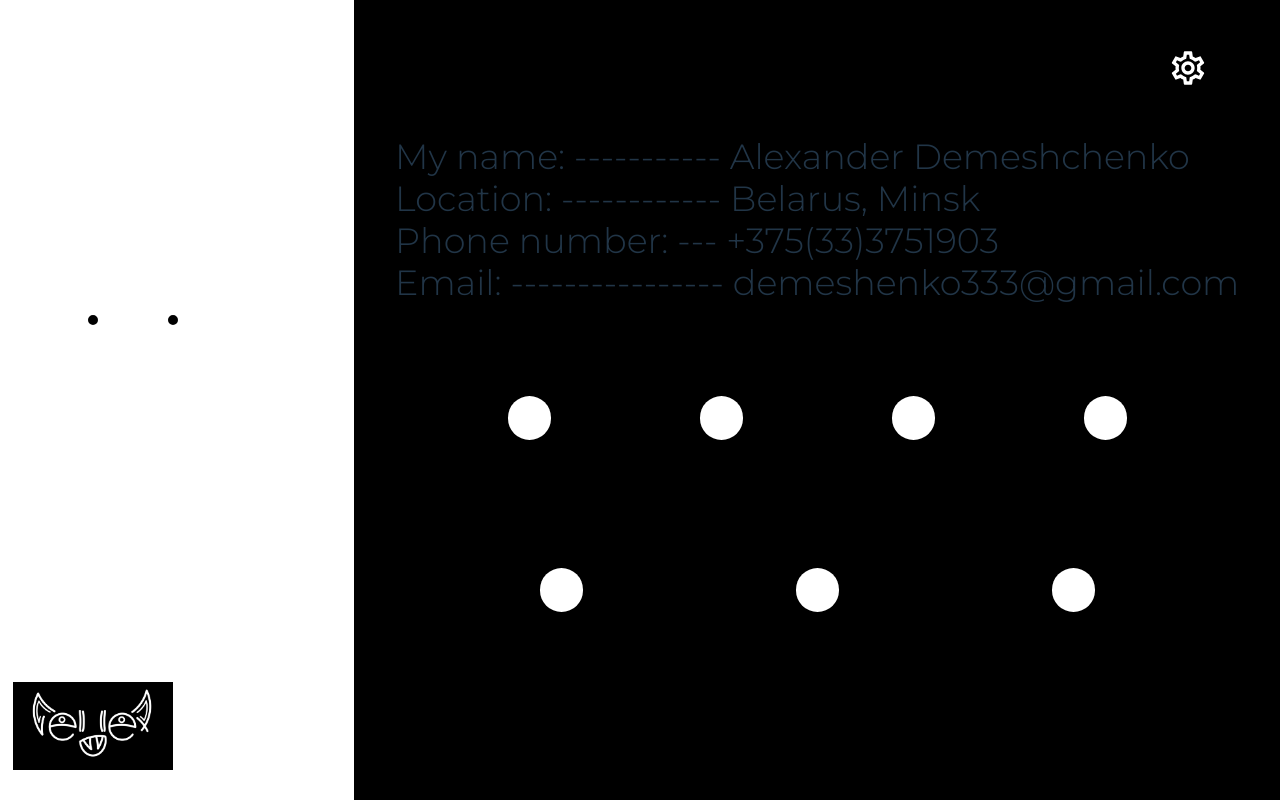
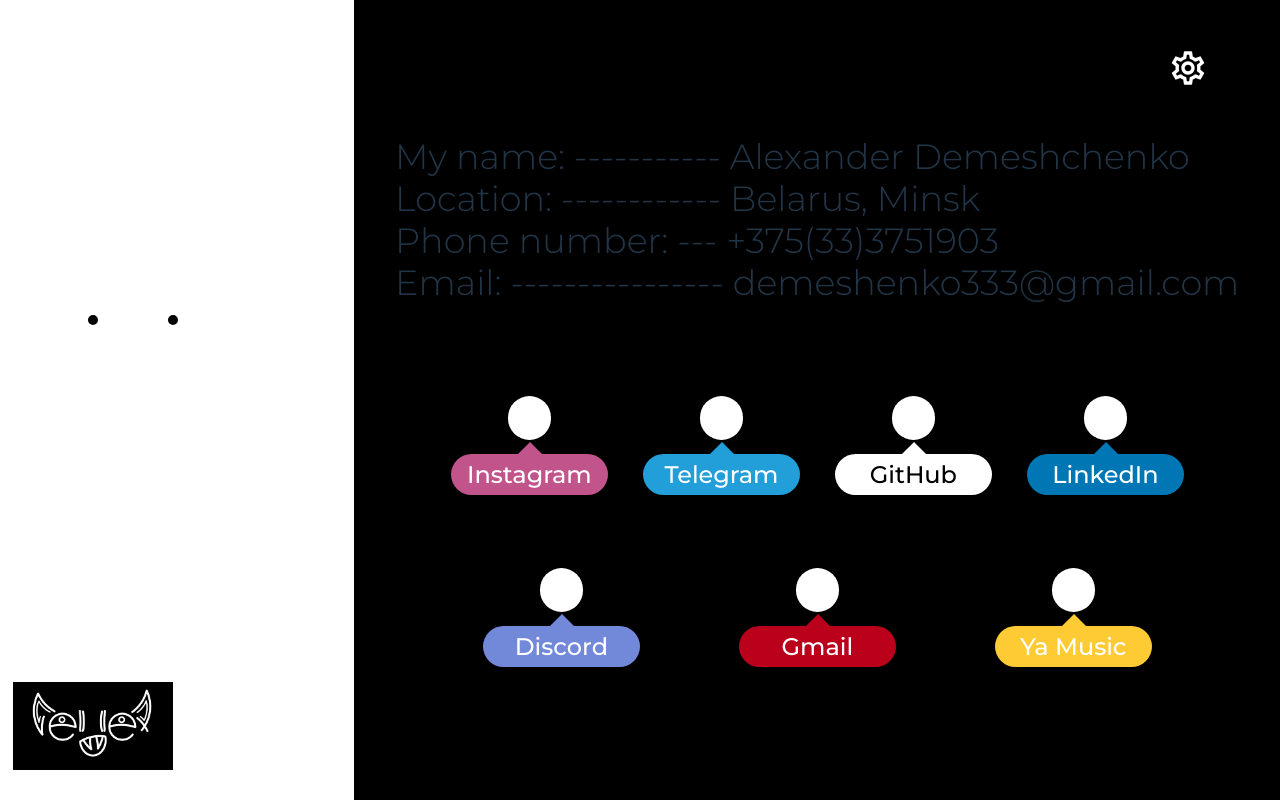
Before and after one commit to hell-llex/my-site, a React (Vite) app: page /contact in a window 1280 px wide. Built offline with nearby package versions, Linux system fonts and the light colour scheme; some icons are missing.

Commit message:
fix: fix socialLinkItem

```diff
--- a/src/components/SocialLinkItem/SocialLinkItem.tsx
+++ b/src/components/SocialLinkItem/SocialLinkItem.tsx
@@ -3,8 +3,33 @@
 import { Icon } from "@iconify/react";
 import "./SocialLinkItem.scss";
 import Tooltip from "@mui/material/Tooltip";
+import Zoom from "@mui/material/Zoom";
 
-const SocialLinkItem = ({ link }: { link: SocialLink }) => {
+type TooltipPlacement =
+  | "left"
+  | "right"
+  | "top"
+  | "bottom"
+  | "bottom-end"
+  | "bottom-start"
+  | "left-end"
+  | "left-start"
+  | "right-end"
+  | "right-start"
+  | "top-end"
+  | "top-start"
+  | undefined;
+const SocialLinkItem = ({
+  link,
+  defaultSetting,
+}: {
+  link: SocialLink;
+  defaultSetting: {
+    defaultOpen?: boolean;
+    placement: TooltipPlacement;
+    arrow: boolean;
+  };
+}) => {
   const [linkItem] = useState<SocialLink>(link);
   const [isHovered, setIsHovered] = useState<string | boolean>(false);
 
@@ -15,10 +40,13 @@
     <>
       <a href={linkItem.link} key={linkItem.name}>
         <Tooltip
+          TransitionComponent={Zoom}
+          TransitionProps={{ timeout: 200 }}
           title={linkItem.name}
-          placement="right"
+          placement={defaultSetting.placement}
           disableInteractive
-          // open={true}
+          open={defaultSetting.defaultOpen}
+          arrow={defaultSetting.arrow}
           PopperProps={{
             sx: {
               ".MuiTooltip-tooltip": {
@@ -30,15 +58,14 @@
                 borderRadius: "100px",
                 textAlign: "center",
                 verticalAlign: "middle",
-                // right: "5rem",
                 width: "clamp(100px, 11vw, 400px)",
                 height: linkItem.size,
                 cursor: "pointer",
               },
-              // ".MuiTooltip-arrow": {
-              //   color:
-              //     linkItem.color === "#000000" ? "#ffffff" : linkItem.color,
-              // },
+              ".MuiTooltip-arrow": {
+                color:
+                  linkItem.color === "#000000" ? "#ffffff" : linkItem.color,
+              },
             },
           }}
         >
```
